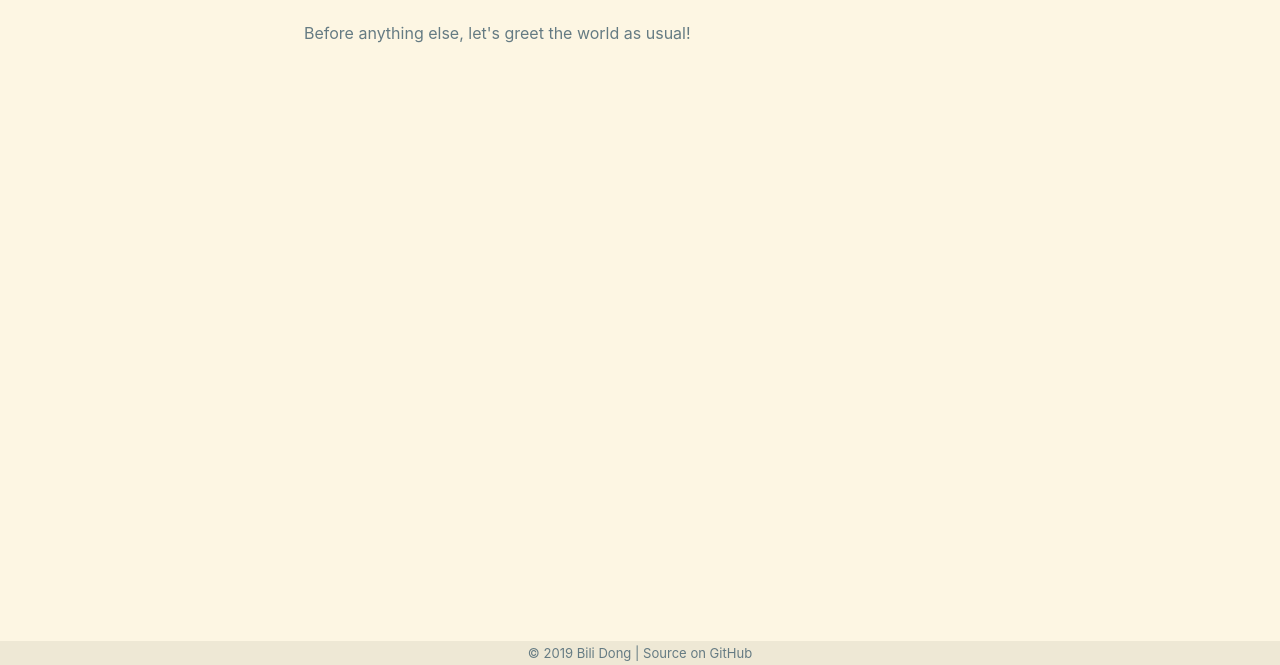
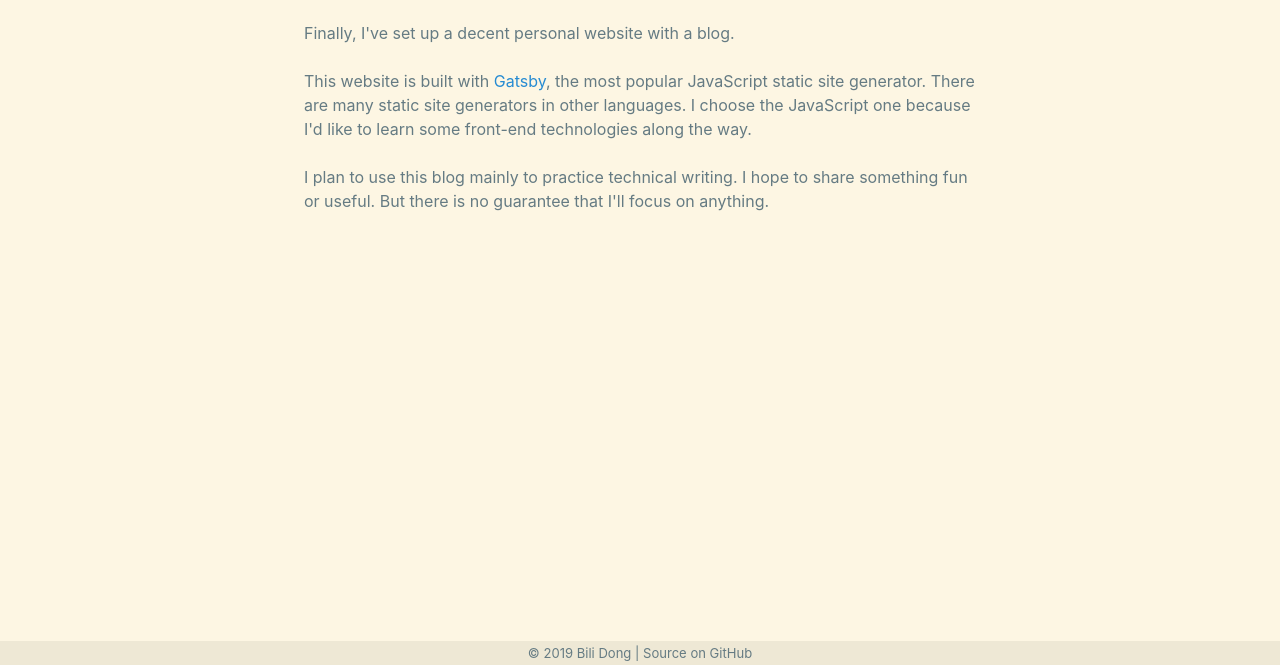
Before and after one commit to qobilidop/site, a Gatsby site: page /blog/2019/hello/ in a window 1280 px wide. Shown: the part 135-800 px from the top of the page. Built offline with nearby package versions, Linux system fonts and the light colour scheme; Gatsby itself is replaced by a stand-in of ours; some packages are replaced by stand-ins of ours.

Commit message:
Rewrite the hello blog

```diff
--- a/content/blog/2019/hello.md
+++ b/content/blog/2019/hello.md
@@ -4,4 +4,8 @@ date: 2019-09-01
 status: publish
 ---
 
-Before anything else, let's greet the world as usual!
+Finally, I've set up a decent personal website with a blog.
+
+This website is built with [Gatsby](https://www.gatsbyjs.org/), the most popular JavaScript static site generator. There are many static site generators in other languages. I choose the JavaScript one because I'd like to learn some front-end technologies along the way.
+
+I plan to use this blog mainly to practice technical writing. I hope to share something fun or useful. But there is no guarantee that I'll focus on anything.
```
